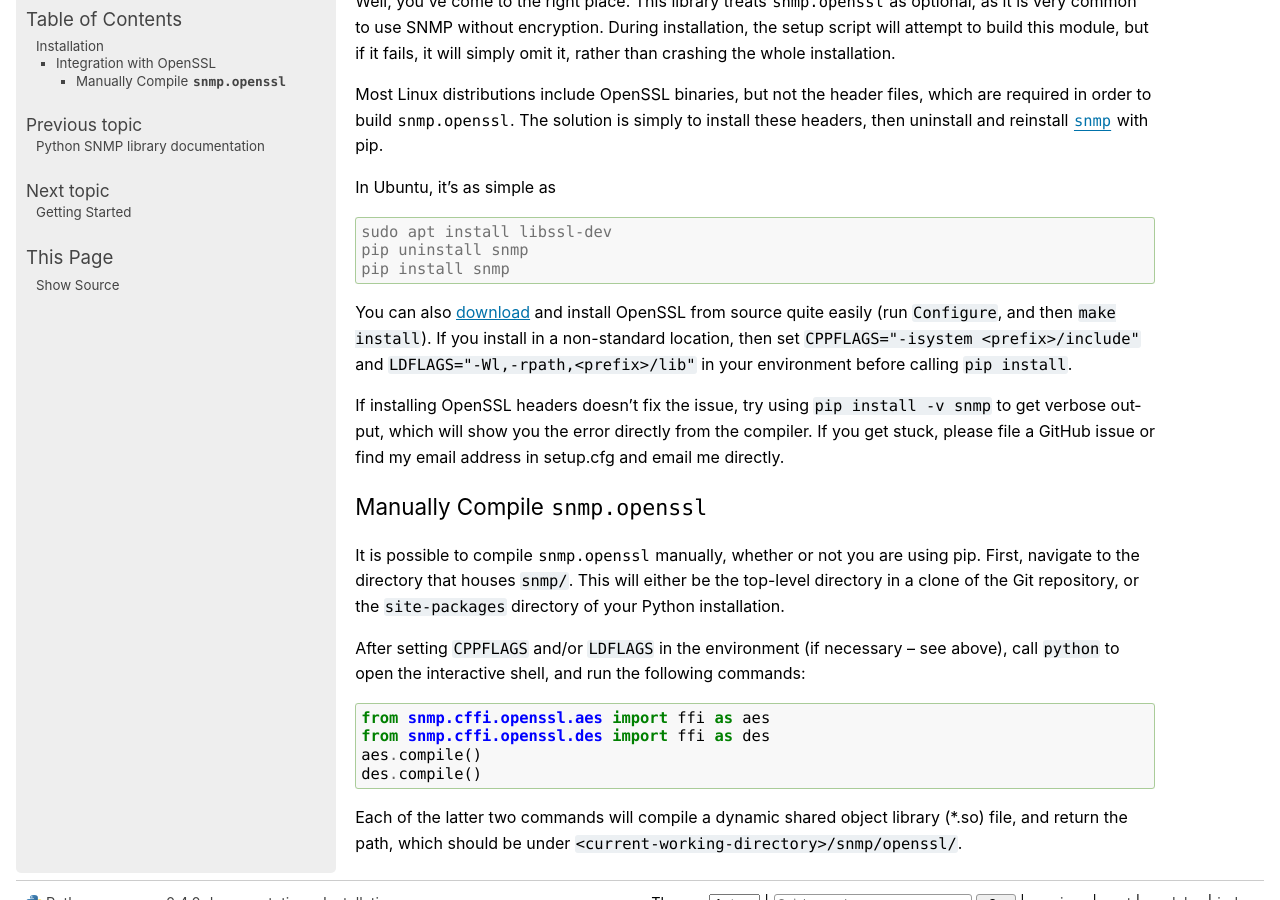
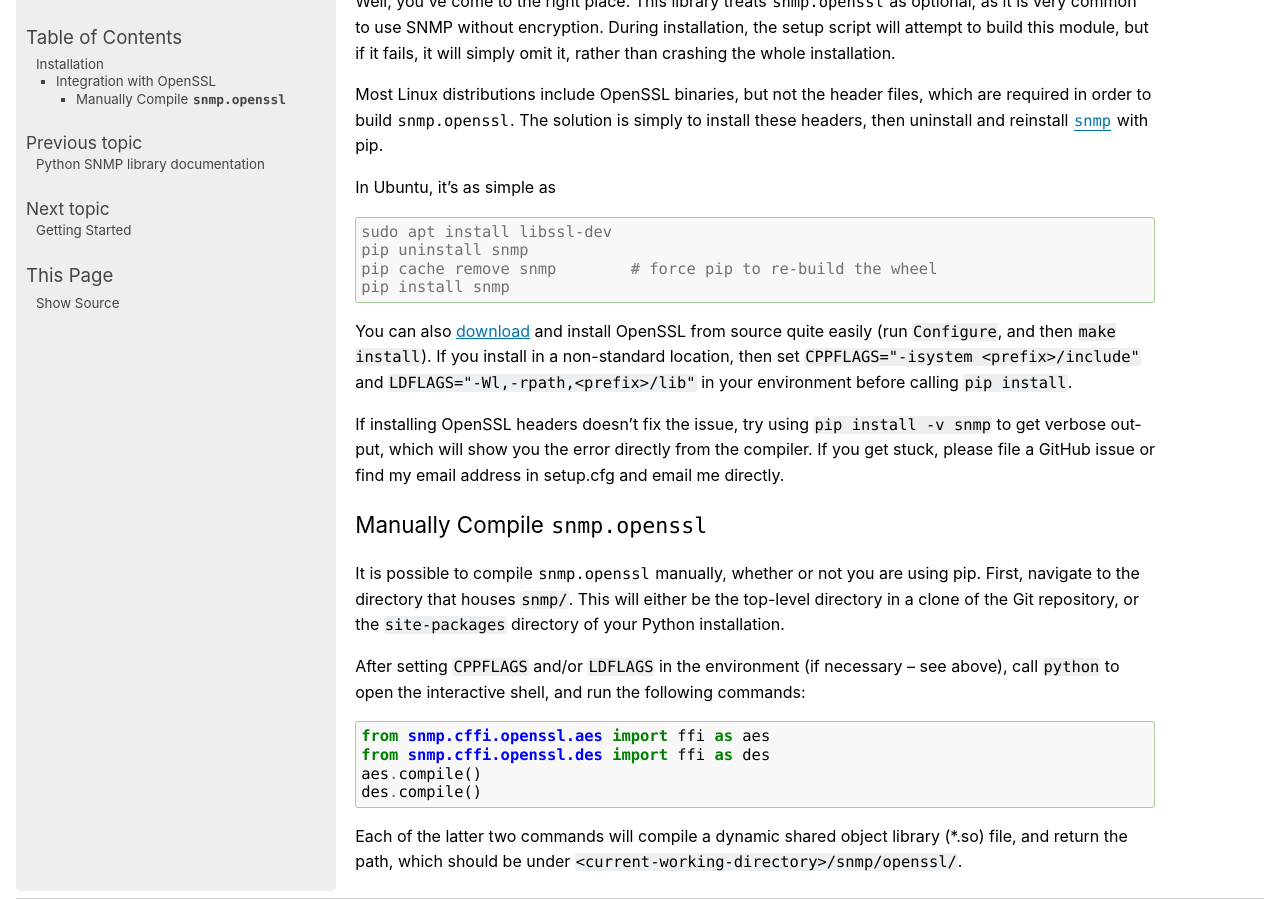
Before and after one commit to charlestolley/python-snmp, a Sphinx documentation site: the page built from docs/source/installation.rst, in a window 1280 px wide and 900 px high, scrolled down 548 px. Built offline with Sphinx 7.4.7, drawn with Linux system fonts in a browser that asks for light colours.

Commit message:
Update installation notes to suggest clearing the pip cache when re-installing with OpenSSL

```diff
--- a/docs/source/installation.rst
+++ b/docs/source/installation.rst
@@ -43,6 +43,7 @@ In Ubuntu, it's as simple as
 
    sudo apt install libssl-dev
    pip uninstall snmp
+   pip cache remove snmp        # force pip to re-build the wheel
    pip install snmp
 
 You can also download_ and install OpenSSL from source quite easily (run
```
